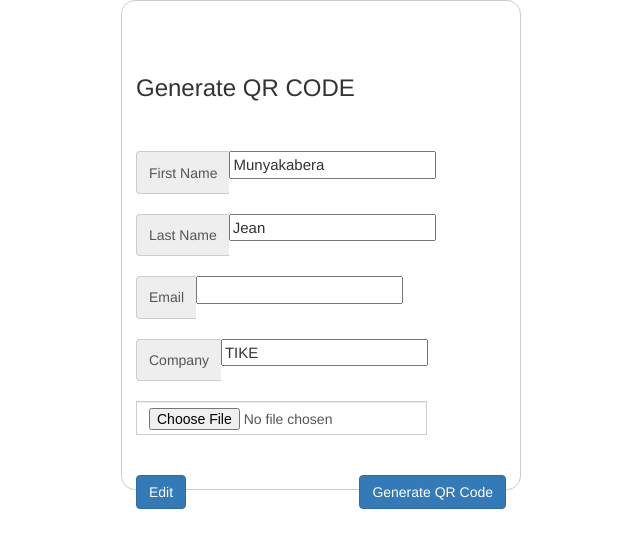
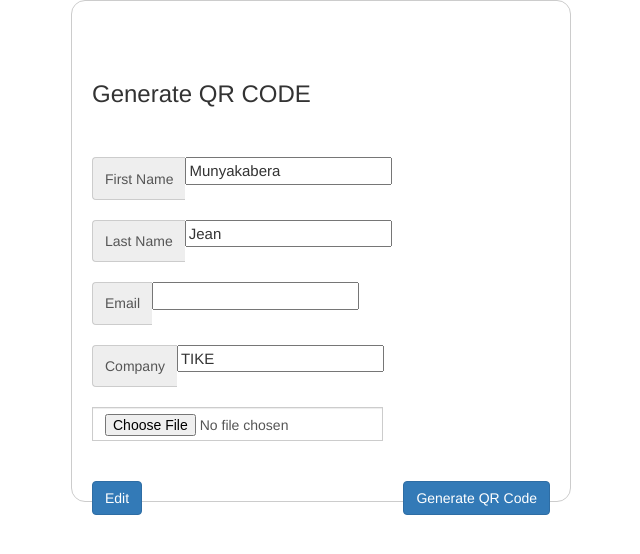
Before and after one commit to ironmann250/tike_onsite, a Django app: page /edit_badge/3 in a window 1280 px wide. Shown: the part 101-655 px from the top of the page, without its empty margins (319-959 px from the left). Run offline with Django 3.2, Linux system fonts and the light colour scheme; data comes from the database, SQL or seed files in the repository.

Commit message:
changes on templates

```diff
--- a/Templates/html/badges/base.html
+++ b/Templates/html/badges/base.html
@@ -17,16 +17,13 @@
     form {
     /* Just to center the form on the page */
     margin: 0 auto;
-    width: 400px;
+    width: 500px;
     /* To see the outline of the form */
-    padding: 1em;
+    padding: 20px;;
     border: 1px solid #CCC;
     border-radius: 1em;
   }
 
-  form div + div {
-    margin-top: 1em;
-  }
   </style>
 <body>
 <div class="content-block">
```
